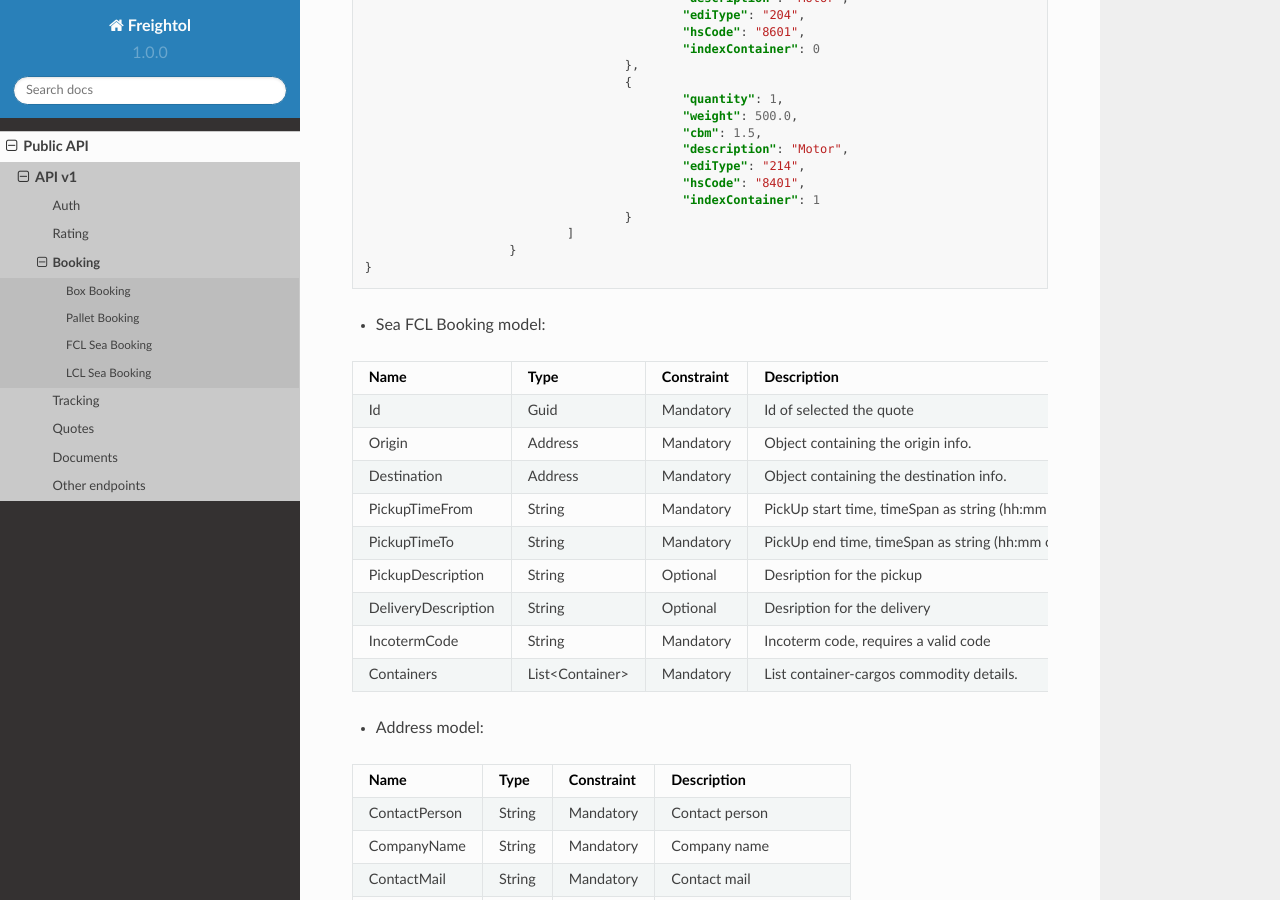
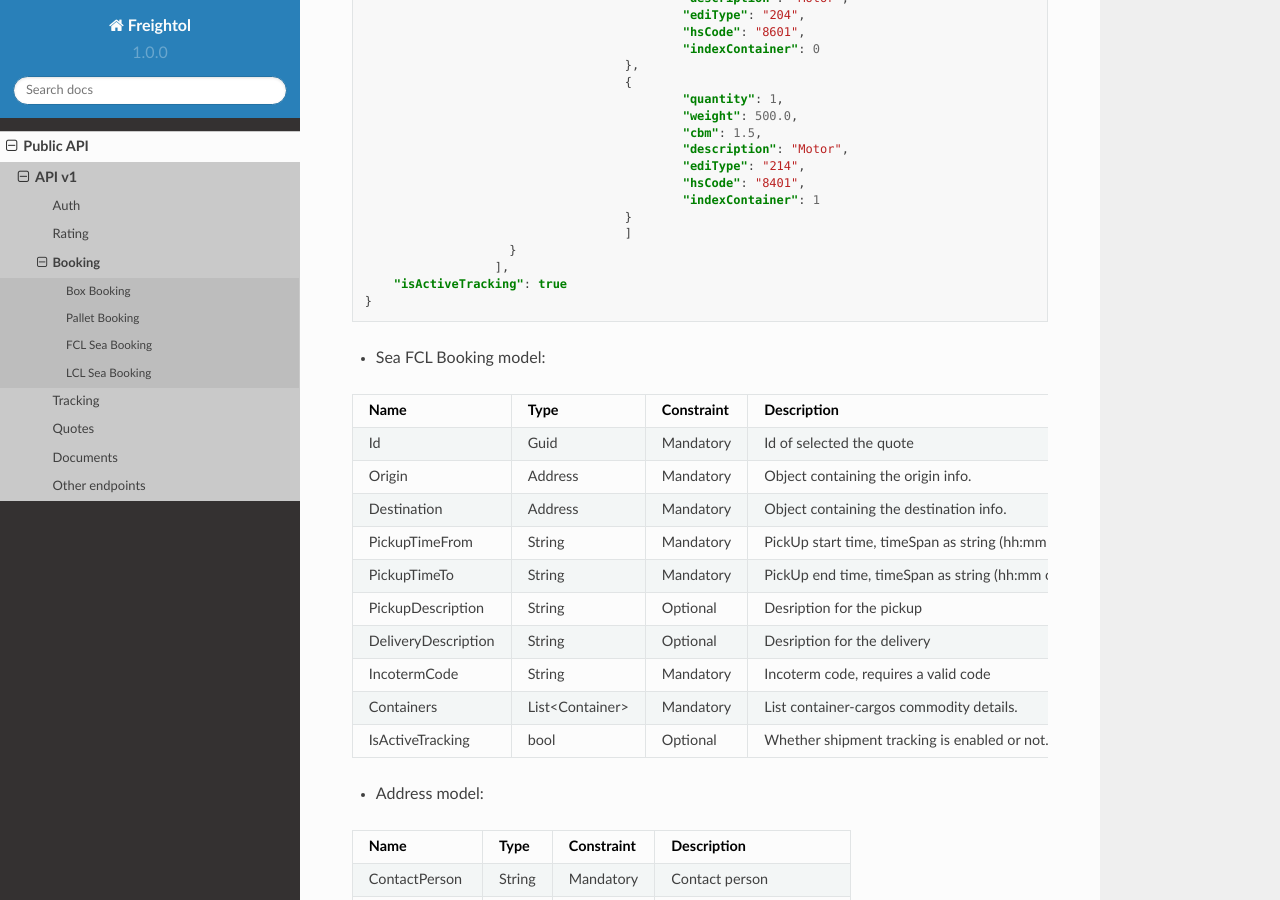
Before and after one commit to PabMartinez/Api-docs, a Sphinx documentation site: the page built from docs/source/api/v1/booking/index.rst, in a window 1280 px wide and 900 px high, scrolled down 5540 px. Built offline with Sphinx 7.4.7 and the Read the Docs theme 2.0.0, drawn with Linux system fonts in a browser that asks for light colours; some of the changed text lies outside the part shown.

Commit message:
Added IsActiveTracking field
IsActiveTracking sets whether  shipment tracking is enabled or not.

```diff
--- a/docs/source/api/v1/booking/index.rst
+++ b/docs/source/api/v1/booking/index.rst
@@ -281,8 +281,10 @@ The content of ``body.json`` is like,
 						"hsCode": "8401",
 						"indexContainer": 1
 					}
-				]
+					]
 			}
+		      ],
+	"isActiveTracking": true
     }
 
 * Sea FCL Booking model:
@@ -299,6 +301,7 @@ PickupDescription       String               Optional         Desription for the
 DeliveryDescription     String               Optional         Desription for the delivery
 IncotermCode            String               Mandatory        Incoterm code, requires a valid code
 Containers              List<Container>      Mandatory        List container-cargos commodity details.
+IsActiveTracking	bool		     Optional	      Whether shipment tracking is enabled or not.
 =====================   =================   =============    ================================================================
 
 * Address model:
@@ -424,7 +427,8 @@ The content of ``body.json`` is like,
                 "ediType": "214",
                 "hsCode": "8401"
             }
-        ]
+        ],
+	"isActiveTracking": true
     }
 
 * Sea LCL Booking model:
@@ -441,6 +445,7 @@ PickupDescription       String               Optional         Desription for the
 DeliveryDescription     String               Optional         Desription for the delivery
 IncotermCode            String               Mandatory        Inconterm code, requires a valid code
 Cargos                  List<Cargo>          Mandatory        List cargos commodity details.
+IsActiveTracking	bool		     Optional	      Whether shipment tracking is enabled or not.
 =====================   =================   =============    ================================================================
 
 * Address model:
```
